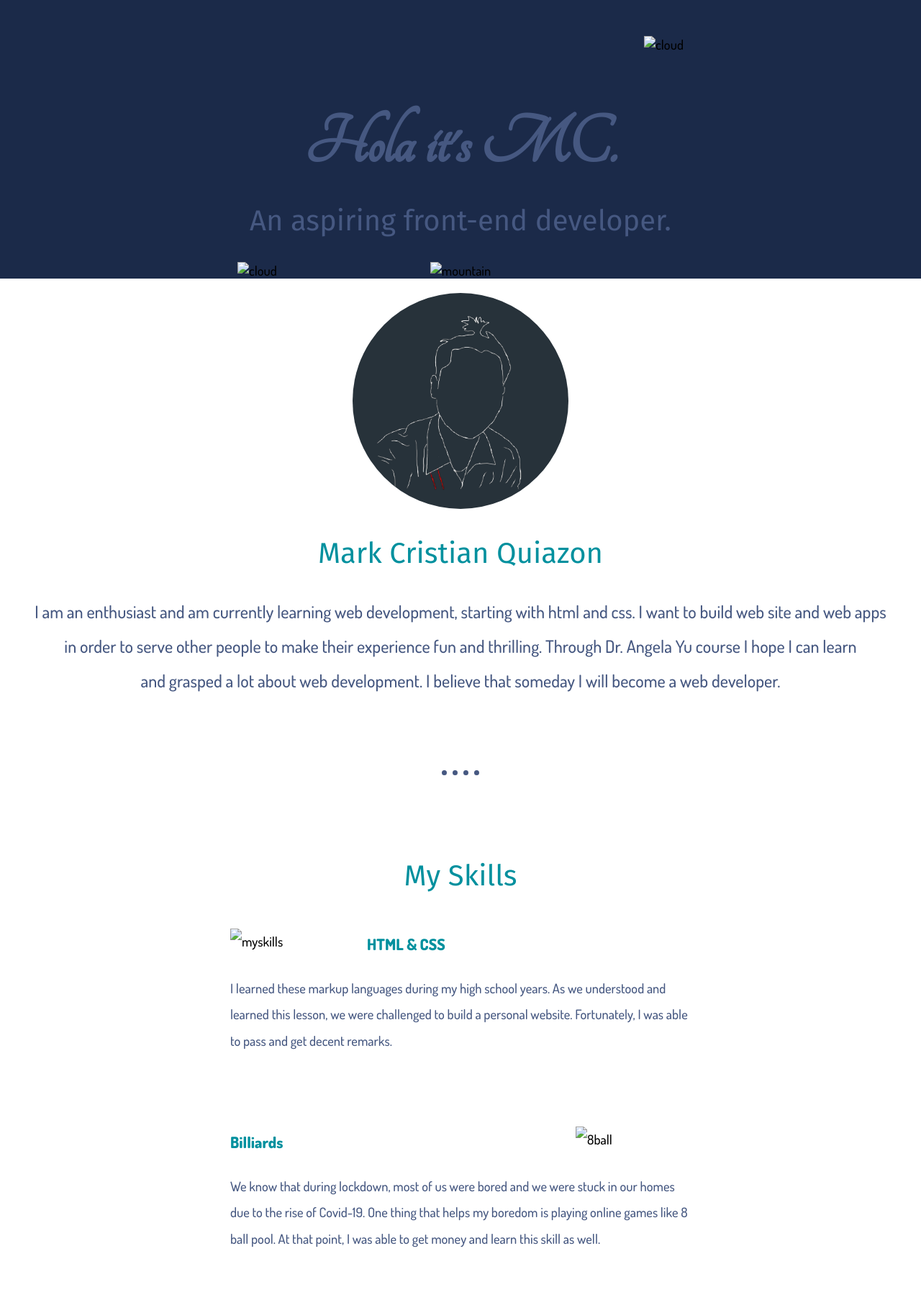
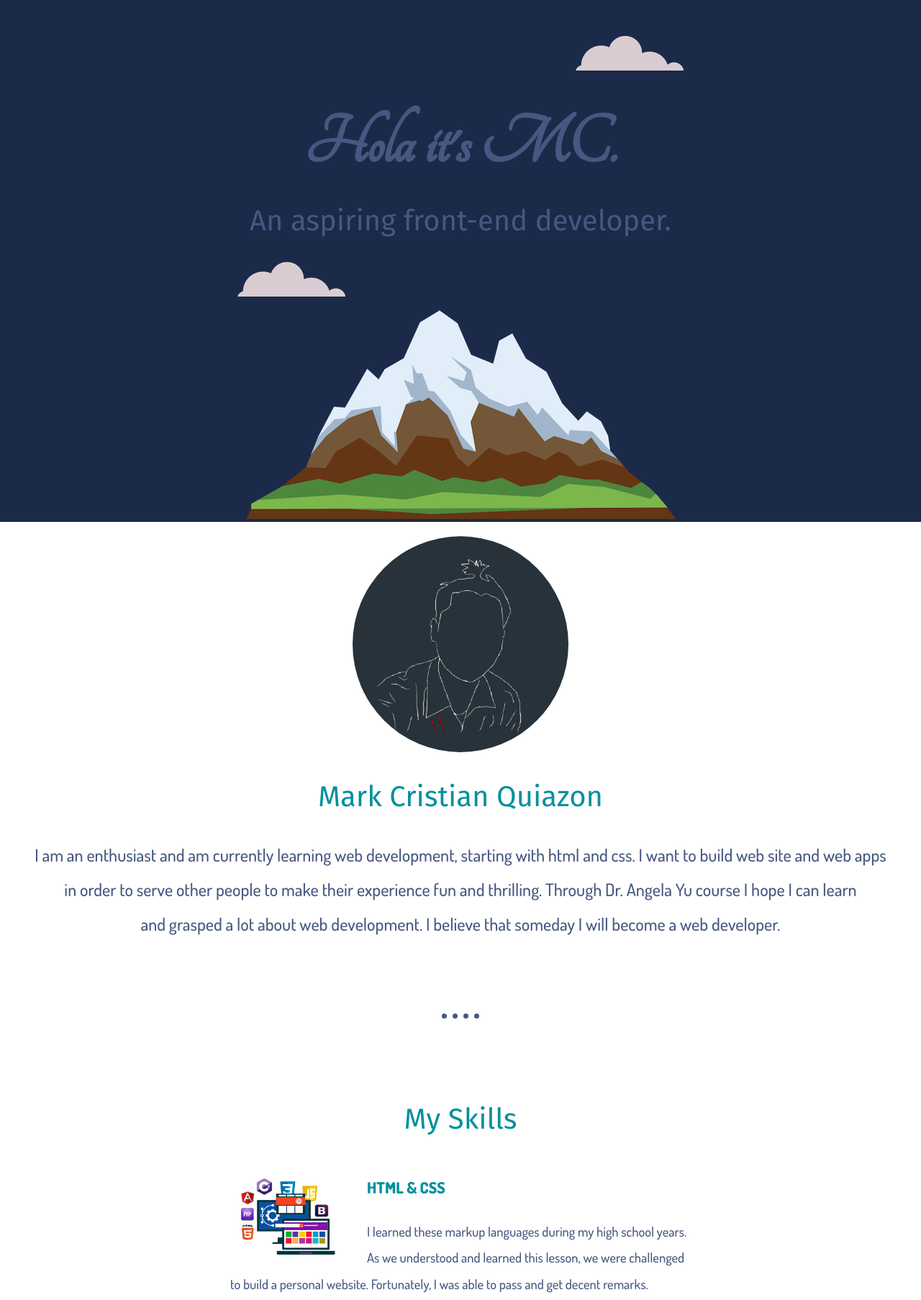
Before and after one commit to Mcristian18/startup, a plain HTML site: page index.html in a window 1280 px wide. Shown: the top 1806 px of the page at 72% size. Drawn offline with Linux system fonts and the light colour scheme; files that its build step writes are made by us from their sources; files whose address does not match are found by name.

Commit message:
updating the img

```diff
--- a/index.html
+++ b/index.html
@@ -3,7 +3,7 @@
   <head>
     <meta charset="utf-8">
     <title>Mark Cristian Quiuazon</title>
-    <link rel="stylesheet" href="css/styles.css">
+    <link rel="stylesheet" href="styles.css">
     <link rel="icon" href="siteicon.ico">
     <link rel="preconnect" href="https://fonts.googleapis.com">
     <link href="https://fonts.googleapis.com/css2?family=Dosis:wght@800&family=Fira+Sans&family=Tangerine&display=swap" rel="stylesheet">
@@ -11,11 +11,11 @@
   </head>
   <body>
   <div class="top-container">
-    <img class="cloud1" src="images/cloud.png" alt="cloud">
+    <img class="cloud1" src="cloud.png" alt="cloud">
     <h1>Hola it's MC.</h1>
     <h2>An aspiring front-end developer.</h2>
-    <img class="cloud2" src="images/cloud.png" alt="cloud">
-    <img src="images/mountain.png" alt="mountain">
+    <img class="cloud2" src="cloud.png" alt="cloud">
+    <img src="mountain.png" alt="mountain">
   </div>
   <div class="middle-container">
     <div class="profile">
@@ -29,13 +29,13 @@
     <div class="skills">
       <div class="skill-row">
         <h2 style="color: #00909E; text-align: center;">My Skills</h2>
-        <img class="myskills" src="images/web.png" alt="myskills">
+        <img class="myskills" src="web.png" alt="myskills">
         <h3>HTML & CSS</h3>
         <p>I learned these markup languages during my high school years. As we understood and learned this lesson,
         we were challenged to build a personal website. Fortunately, I was able to pass and get decent remarks.</p>
       </div>
       <div class="skill-row">
-        <img class="billiards" src="images/pool-skill.png" alt="8ball">
+        <img class="billiards" src="pool-skill.png" alt="8ball">
         <h3>Billiards</h3>
         <p>We know that during lockdown, most of us were bored and we were stuck in our homes due to the rise of Covid-19. One thing
         that helps my boredom is playing online games like 8 ball pool. At that point, I was able to get money and learn this skill as well.</p>
```
